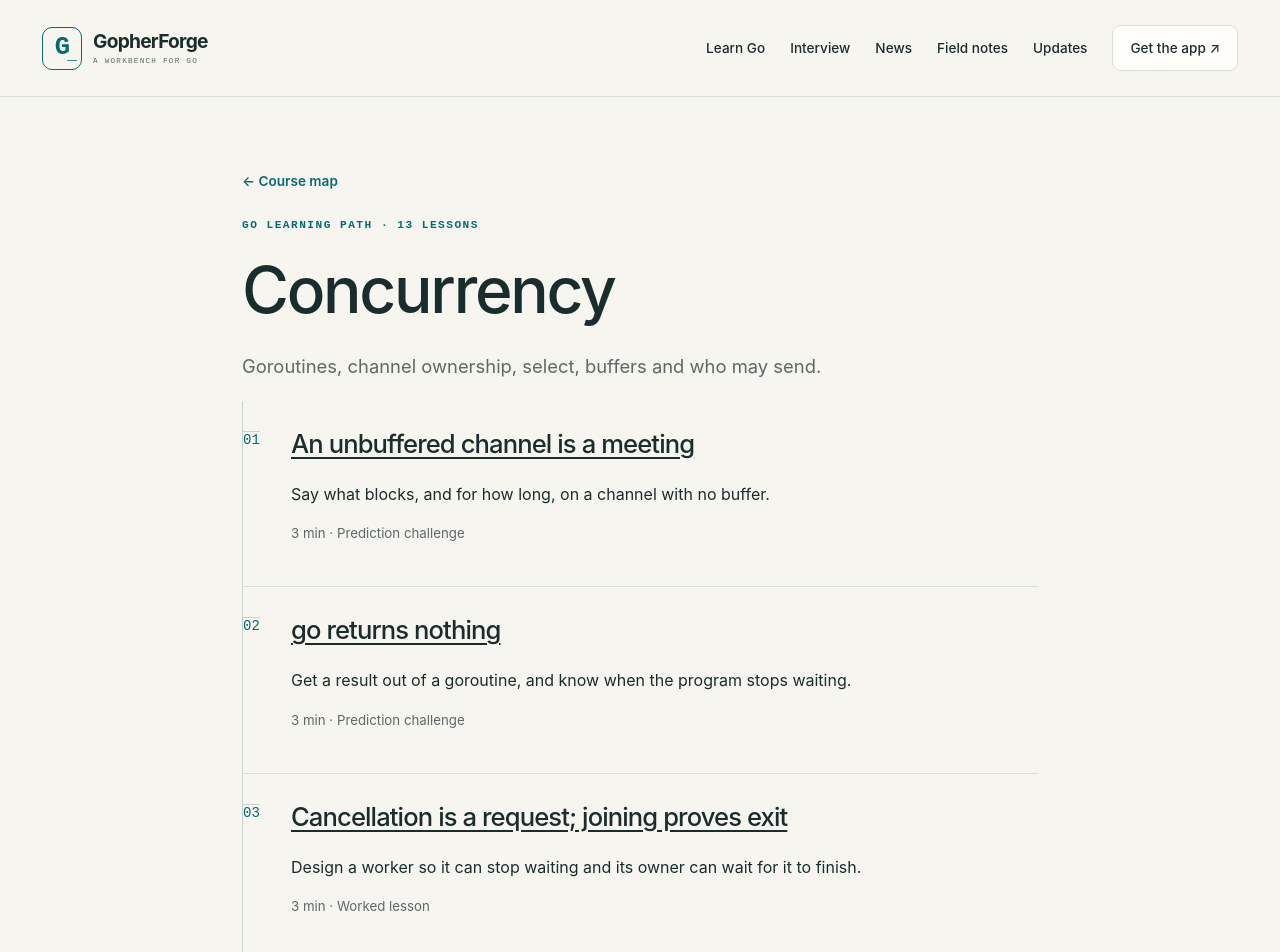
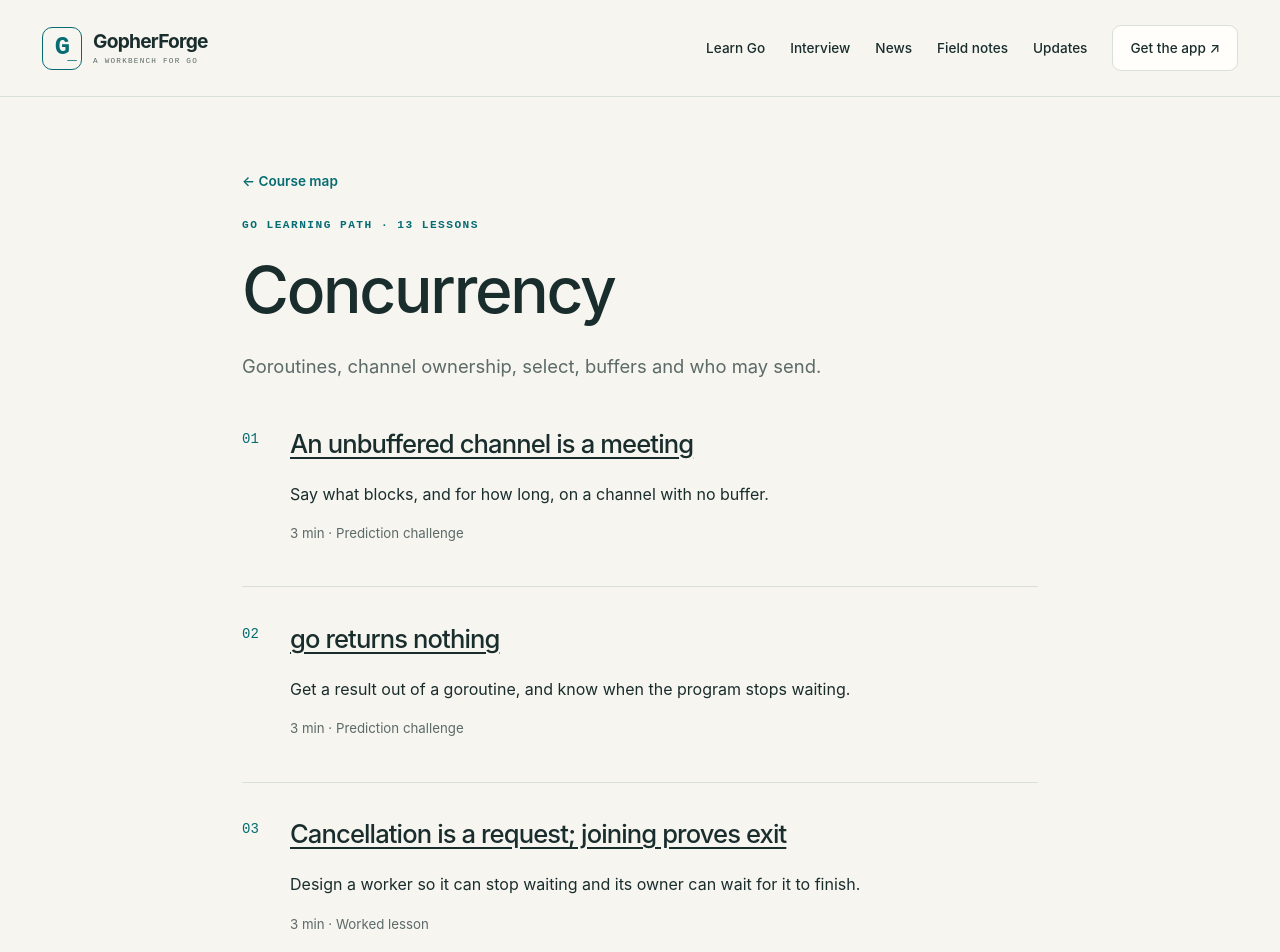
Before and after one commit to sergii-ziborov/GopherForge, a Next.js app in the folder website/: page /learn/units/concurrency in a window 1280 px wide. Shown: the top 952 px of the page. Built offline with nearby package versions, Linux system fonts and the light colour scheme.

Commit message:
Isolate unit directory numbering from learning and interview trees

```diff
--- a/website/src/app/globals.css
+++ b/website/src/app/globals.css
@@ -3168,18 +3168,18 @@ details p {
   flex-shrink: 0;
   align-self: center;
 }
-.unit-lessons {
+.unit-directory-lessons {
   list-style: none;
   padding: 0;
   counter-reset: unit;
 }
-.unit-lessons li {
+.unit-directory-lessons > li {
   position: relative;
   padding: 28px 0 28px 48px;
   border-bottom: 1px solid var(--line);
   counter-increment: unit;
 }
-.unit-lessons li:before {
+.unit-directory-lessons > li::before {
   content: counter(unit, decimal-leading-zero);
   position: absolute;
   left: 0;
@@ -3189,7 +3189,7 @@ details p {
     14px ui-monospace,
     monospace;
 }
-.unit-lessons h2 {
+.unit-directory-lessons h2 {
   font-size: 1.6rem;
   line-height: 1.2;
 }
--- a/website/src/app/learn/units/[id]/page.tsx
+++ b/website/src/app/learn/units/[id]/page.tsx
@@ -71,7 +71,7 @@ export default async function Unit({
         <h1>{u.title}</h1>
         <p className="article-lede">{u.summary}</p>
       </header>
-      <ol className="unit-lessons">
+      <ol className="unit-directory-lessons">
         {u.lessons.map((l) => (
           <li key={l.id}>
             <Link href={lessonURL(l.id)}>
```
